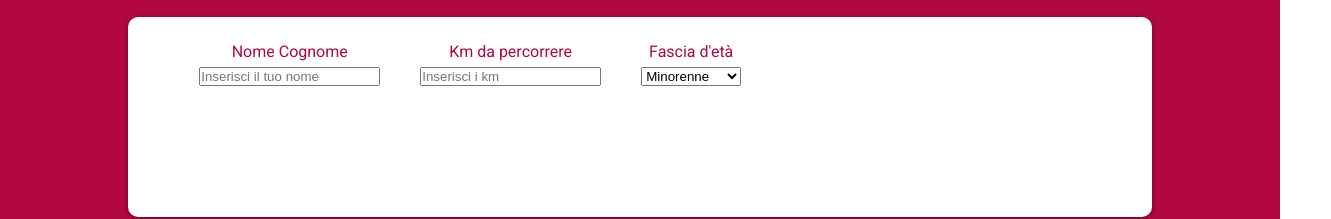
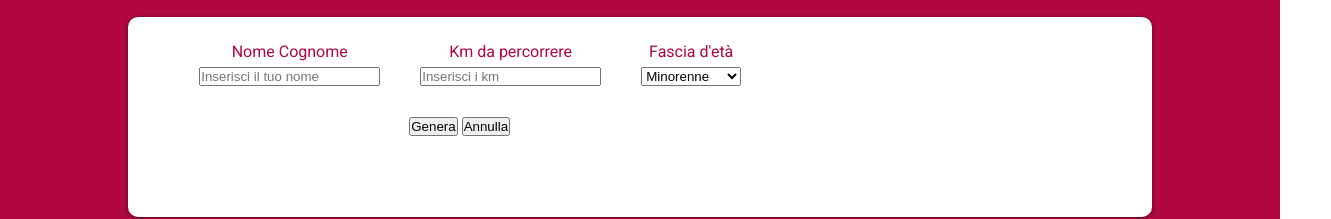
Before and after one commit to tommasovenza/js-biglietto-treno-form, a plain HTML site: page index.html in a window 1280 px wide. Shown: the part 51-270 px from the top of the page, 1331 px wide, since content can reach past the window. Drawn offline with Linux system fonts and the light colour scheme.

Commit message:
aggiunti bottoni genera  e annulla

```diff
--- a/css/style.css
+++ b/css/style.css
@@ -37,6 +37,7 @@ main .biglietto-container {
 .item-wrapper {
     margin: 0 auto;
     width: 90%;
+    position: relative;
 }
 
 .prezzo-container .item-wrapper .item {
@@ -51,3 +52,10 @@ main .biglietto-container {
     display: table;
     clear: both;
 }
+
+.button-container {
+    width: 100%;
+    position: absolute;
+    bottom: -50px;
+    left: 230px;
+}
--- a/index.html
+++ b/index.html
@@ -42,9 +42,15 @@
                       </select>
                     </div>
                     <!-- fine delle 3 input -->
+                    <!-- i bottoni centrali -->
+                    <div class="button-container clearfix">
+                        <button id="form-genera">Genera</button>
+                        <button id="form-annulla">Annulla</button>
+                    </div>
                 </div>
 
-                <!-- i bottoni centrali -->
+
+
             </div>
 
         </section>
```
